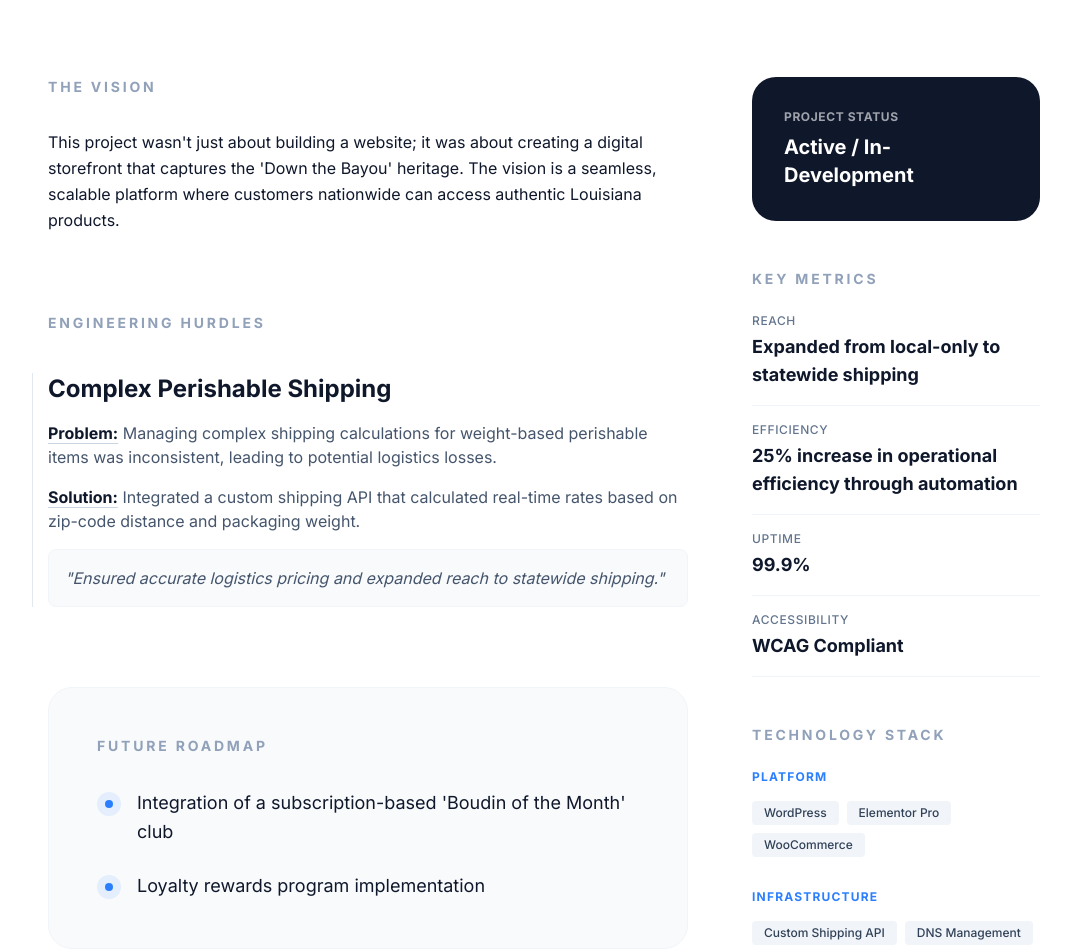
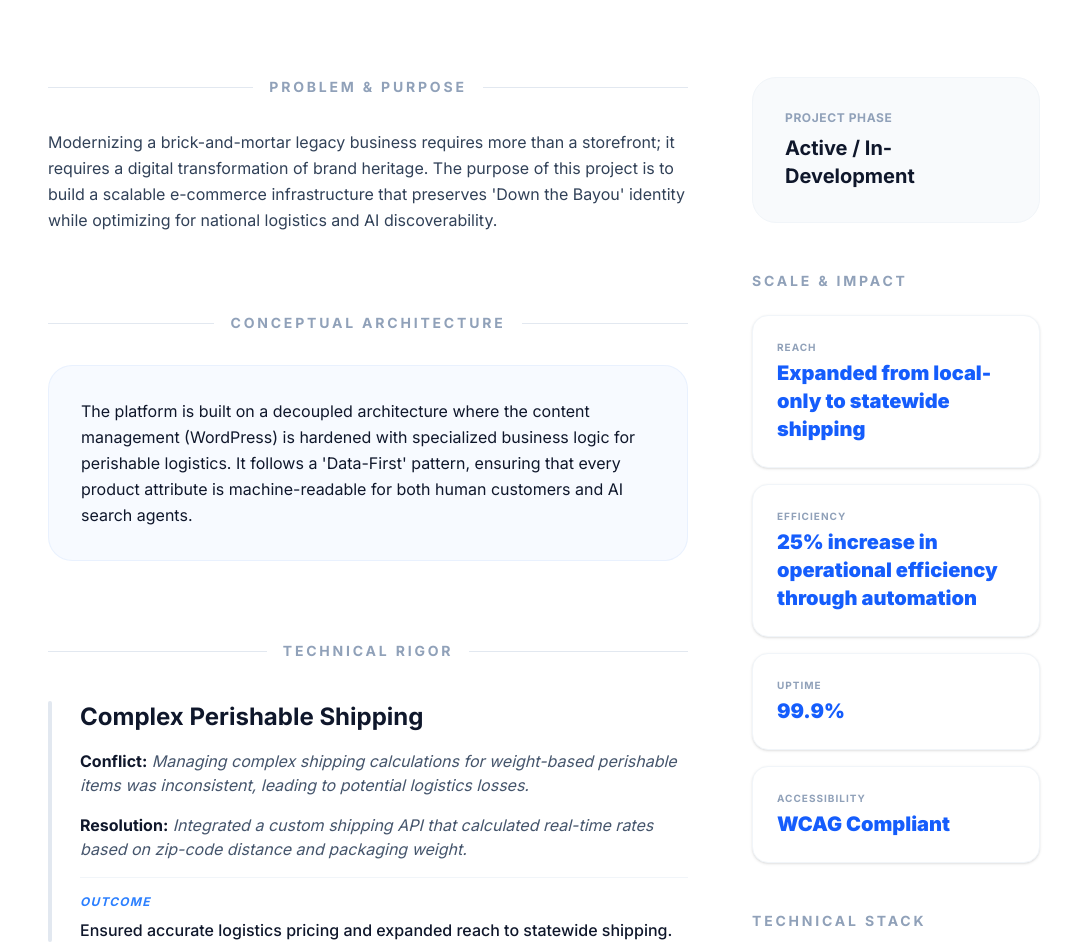
Before and after one commit to rguid31/ryan-portfolio, a Next.js app: page /projects/down-the-bayou-meats in a window 1280 px wide. Shown: the part 560-1512 px from the top of the page, without its empty margins (96-1167 px from the left). Built offline with nearby package versions, Linux system fonts and the light colour scheme.

Commit message:
feat: implement formative project showcase structure with conceptual architecture and enhanced breakdowns

```diff
--- a/app/projects/[slug]/page.tsx
+++ b/app/projects/[slug]/page.tsx
@@ -76,40 +76,69 @@ export default function ProjectPage({ params }: ProjectPageProps) {
                 <div className="grid grid-cols-1 lg:grid-cols-12 gap-16">
                     {/* Left Column: Narrative and Details */}
                     <div className="lg:col-span-8 space-y-20">
-                        {/* Narrative Section */}
+                        {/* Problem & Purpose Section */}
                         {project.narrative && (
                             <section>
-                                <h2 className="text-sm font-bold uppercase tracking-[0.2em] text-slate-400 mb-8">
-                                    The Vision
+                                <div className="flex items-center gap-4 mb-8">
+                                    <div className="h-px flex-1 bg-slate-200 dark:bg-slate-800" />
+                                    <h2 className="text-sm font-bold uppercase tracking-[0.2em] text-slate-400 whitespace-nowrap">
+                                        Problem & Purpose
                                     </h2>
+                                    <div className="h-px flex-1 bg-slate-200 dark:bg-slate-800" />
+                                </div>
                                 <div className="prose prose-xl dark:prose-invert prose-slate max-w-none">
-                                    <p className="whitespace-pre-line leading-relaxed">
+                                    <p className="whitespace-pre-line leading-relaxed text-slate-700 dark:text-slate-300">
                                         {project.narrative}
                                     </p>
                                 </div>
                             </section>
                         )}
 
-                        {/* Challenges & Solutions */}
+                        {/* Conceptual Architecture Section */}
+                        <section>
+                            <div className="flex items-center gap-4 mb-8">
+                                <div className="h-px flex-1 bg-slate-200 dark:bg-slate-800" />
+                                <h2 className="text-sm font-bold uppercase tracking-[0.2em] text-slate-400 whitespace-nowrap">
+                                    Conceptual Architecture
+                                </h2>
+                                <div className="h-px flex-1 bg-slate-200 dark:bg-slate-800" />
+                            </div>
+                            <div className="p-8 rounded-3xl bg-blue-50/50 dark:bg-blue-950/20 border border-blue-100/50 dark:border-blue-900/30">
+                                <div className="prose prose-lg dark:prose-invert prose-slate max-w-none">
+                                    <p className="leading-relaxed">
+                                        {project.conceptualArchitecture || "This system is architected as a modular, data-driven platform designed for scalability and high-fidelity state management. By decoupling the logic layer from the presentation, it achieves a 'Source of Truth' pattern that ensures consistency across all user touchpoints."}
+                                    </p>
+                                </div>
+                            </div>
+                        </section>
+
+                        {/* Technical Rigor (Challenges & Solutions) */}
                         {project.challengesFaced && project.challengesFaced.length > 0 && (
                             <section>
-                                <h2 className="text-sm font-bold uppercase tracking-[0.2em] text-slate-400 mb-10">
-                                    Engineering Hurdles
+                                <div className="flex items-center gap-4 mb-10">
+                                    <div className="h-px flex-1 bg-slate-200 dark:bg-slate-800" />
+                                    <h2 className="text-sm font-bold uppercase tracking-[0.2em] text-slate-400 whitespace-nowrap">
+                                        Technical Rigor
                                     </h2>
+                                    <div className="h-px flex-1 bg-slate-200 dark:bg-slate-800" />
+                                </div>
                                 <div className="space-y-12">
                                     {project.challengesFaced.map((item: Challenge, index: number) => (
-                                        <div key={index} className="group relative">
-                                            <div className="absolute -left-4 top-0 bottom-0 w-px bg-slate-200 dark:bg-slate-800 group-hover:bg-blue-500 transition-colors" />
+                                        <div key={index} className="group relative pl-8">
+                                            <div className="absolute left-0 top-0 bottom-0 w-1 bg-slate-200 dark:bg-slate-800 group-hover:bg-blue-500 transition-all rounded-full" />
                                             <h3 className="text-2xl font-bold mb-4 group-hover:text-blue-500 transition-colors">
                                                 {item.challenge}
                                             </h3>
-                                            <div className="space-y-4 text-slate-600 dark:text-slate-400">
-                                                <p><strong className="text-slate-900 dark:text-slate-100 underline decoration-slate-300 dark:decoration-slate-700 underline-offset-4">Problem:</strong> {item.description}</p>
-                                                <p><strong className="text-slate-900 dark:text-slate-100 underline decoration-slate-300 dark:decoration-slate-700 underline-offset-4">Solution:</strong> {item.solution}</p>
+                                            <div className="space-y-4 text-slate-600 dark:text-slate-400 italic">
+                                                <p><strong className="not-italic text-slate-900 dark:text-slate-100">Conflict:</strong> {item.description}</p>
+                                                <p><strong className="not-italic text-slate-900 dark:text-slate-100">Resolution:</strong> {item.solution}</p>
                                                 {item.result && (
-                                                    <p className="bg-slate-50 dark:bg-slate-900/50 p-4 rounded-lg italic border border-slate-100 dark:border-slate-800">
-                                                        "{item.result}"
+                                                    <div className="mt-4 pt-4 border-t border-slate-100 dark:border-slate-800">
+                                                        <span className="text-xs font-bold text-blue-500 uppercase tracking-widest block mb-2">Outcome</span>
+                                                        <p className="text-slate-900 dark:text-slate-100 font-medium not-italic">
+                                                            {item.result}
                                                         </p>
+                                                    </div>
                                                 )}
                                             </div>
                                         </div>
@@ -118,19 +147,19 @@ export default function ProjectPage({ params }: ProjectPageProps) {
                             </section>
                         )}
 
-                        {/* Roadmap */}
+                        {/* Evolutionary Roadmap */}
                         {project.roadmap && project.roadmap.length > 0 && (
-                            <section className="bg-slate-50 dark:bg-slate-900/30 p-8 md:p-12 rounded-3xl border border-slate-100 dark:border-slate-800/50">
-                                <h2 className="text-sm font-bold uppercase tracking-[0.2em] text-slate-400 mb-8">
-                                    Future Roadmap
+                            <section className="bg-slate-900 dark:bg-slate-900 p-8 md:p-12 rounded-3xl text-white">
+                                <h2 className="text-xs font-bold uppercase tracking-[0.2em] text-blue-400 mb-8">
+                                    Evolutionary Roadmap
                                 </h2>
                                 <ul className="space-y-6">
                                     {project.roadmap.map((goal, idx) => (
                                         <li key={idx} className="flex gap-4 items-start">
-                                            <div className="h-6 w-6 rounded-full bg-blue-500/10 dark:bg-blue-500/20 flex items-center justify-center shrink-0 mt-1">
-                                                <div className="h-2 w-2 rounded-full bg-blue-500" />
+                                            <div className="h-6 w-6 rounded-full bg-blue-500/20 flex items-center justify-center shrink-0 mt-1">
+                                                <div className="h-2 w-2 rounded-full bg-blue-400" />
                                             </div>
-                                            <span className="text-lg leading-relaxed">{goal}</span>
+                                            <span className="text-lg leading-relaxed text-slate-300">{goal}</span>
                                         </li>
                                     ))}
                                 </ul>
@@ -141,22 +170,22 @@ export default function ProjectPage({ params }: ProjectPageProps) {
                     {/* Right Column: Sidebar Stats & Tech */}
                     <aside className="lg:col-span-4 space-y-12">
                         {/* Status Card */}
-                        <div className="p-8 rounded-3xl bg-slate-900 text-white dark:bg-white dark:text-black">
-                            <p className="text-xs font-bold uppercase tracking-wider opacity-60 mb-2">Project Status</p>
-                            <p className="text-xl font-bold">{project.status}</p>
+                        <div className="p-8 rounded-3xl bg-slate-50 dark:bg-slate-900/50 border border-slate-100 dark:border-slate-800">
+                            <p className="text-xs font-bold uppercase tracking-wider text-slate-400 mb-2">Project Phase</p>
+                            <p className="text-xl font-bold text-slate-900 dark:text-slate-100">{project.status}</p>
                         </div>
 
-                        {/* Impact Metrics */}
+                        {/* Operational Impact (Key Metrics) */}
                         {project.impactMetrics && Object.keys(project.impactMetrics).length > 0 && (
                             <section>
                                 <h2 className="text-sm font-bold uppercase tracking-[0.2em] text-slate-400 mb-6">
-                                    Key Metrics
+                                    Scale & Impact
                                 </h2>
-                                <div className="space-y-4">
+                                <div className="grid grid-cols-1 gap-4">
                                     {Object.entries(project.impactMetrics).map(([key, value]) => (
-                                        <div key={key} className="flex flex-col border-b border-slate-100 dark:border-slate-800 pb-4">
-                                            <span className="text-xs font-medium text-slate-500 uppercase tracking-wider mb-1">{key.replace(/([A-Z])/g, ' $1').trim()}</span>
-                                            <span className="text-lg font-bold">{value}</span>
+                                        <div key={key} className="p-6 rounded-2xl bg-white dark:bg-slate-900 border border-slate-100 dark:border-slate-800 shadow-sm">
+                                            <span className="text-[10px] font-bold text-slate-400 uppercase tracking-widest block mb-1">{key.replace(/([A-Z])/g, ' $1').trim()}</span>
+                                            <span className="text-xl font-black text-blue-600 dark:text-blue-400">{value}</span>
                                         </div>
                                     ))}
                                 </div>
@@ -167,18 +196,19 @@ export default function ProjectPage({ params }: ProjectPageProps) {
                         {project.techCategories && Object.keys(project.techCategories).length > 0 && (
                             <section>
                                 <h2 className="text-sm font-bold uppercase tracking-[0.2em] text-slate-400 mb-6">
-                                    Technology Stack
+                                    Technical Stack
                                 </h2>
+                                <div className="space-y-6">
                                     {Object.entries(project.techCategories).map(([category, techs]) => (
-                                    <div key={category} className="mb-8 last:mb-0">
-                                        <h3 className="text-xs font-bold uppercase tracking-widest text-blue-500 mb-4">
+                                        <div key={category}>
+                                            <h3 className="text-[10px] font-bold uppercase tracking-widest text-slate-400 mb-3 ml-1">
                                                 {category}
                                             </h3>
                                             <div className="flex flex-wrap gap-2">
                                                 {techs.map((tech) => (
                                                     <span
                                                         key={tech}
-                                                    className="px-3 py-1 bg-slate-100 dark:bg-slate-800 text-slate-700 dark:text-slate-300 rounded text-xs font-medium"
+                                                        className="px-3 py-1.5 bg-slate-100 dark:bg-slate-800/50 text-slate-700 dark:text-slate-300 rounded-lg text-xs font-bold border border-slate-200/50 dark:border-slate-700/50"
                                                     >
                                                         {tech}
                                                     </span>
@@ -186,6 +216,7 @@ export default function ProjectPage({ params }: ProjectPageProps) {
                                             </div>
                                         </div>
                                     ))}
+                                </div>
                             </section>
                         )}
                     </aside>
--- a/lib/types.ts
+++ b/lib/types.ts
@@ -95,6 +95,7 @@ export interface Project {
   repoURL: string;
   images: string[];
   narrative?: string;
+  conceptualArchitecture?: string;
   roadmap?: string[];
 }
 
```
Also changed, not shown: public/data/master_report.json. Lines whose indentation alone changed are shown as unchanged.
